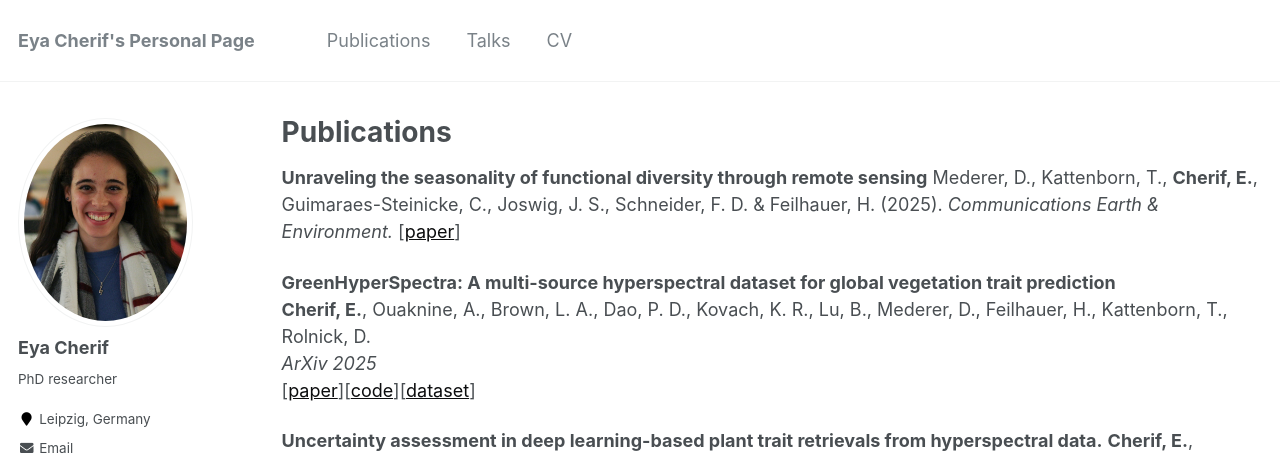
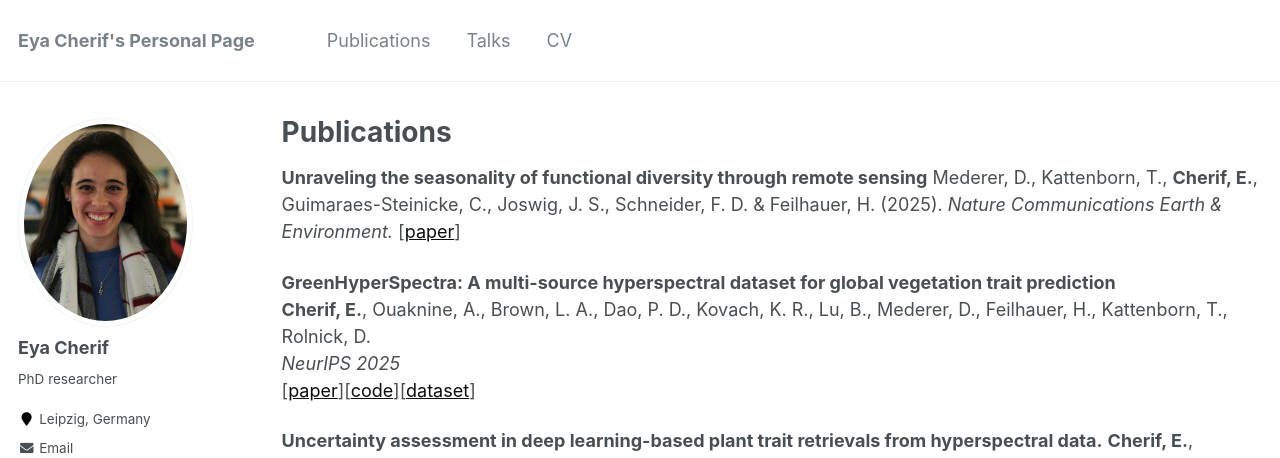
Before and after one commit to echerif18/echerif18.github.io, a Jekyll site: the page built from _pages/publications.md, in a window 1280 px wide and 1015 px high. Shown: the top 458 px of the window. Built offline with Jekyll 4.4.1, drawn with Linux system fonts in a browser that asks for light colours.

Commit message:
Update publications.md

```diff
--- a/_pages/publications.md
+++ b/_pages/publications.md
@@ -7,12 +7,12 @@ author_profile: true
 
 **Unraveling the seasonality of functional diversity through remote sensing**
 Mederer, D., Kattenborn, T., **Cherif, E.**, Guimaraes-Steinicke, C., Joswig, J. S., Schneider, F. D. & Feilhauer, H. (2025).
-*Communications Earth & Environment.*
+*Nature Communications Earth & Environment.*
 [[paper](https://www.nature.com/articles/s43247-025-02646-x)]
 
 **GreenHyperSpectra: A multi-source hyperspectral dataset for global vegetation trait prediction**
 **Cherif, E.**, Ouaknine, A., Brown, L. A., Dao, P. D., Kovach, K. R., Lu, B., Mederer, D., Feilhauer, H., Kattenborn, T., Rolnick, D.
-*ArXiv 2025*
+*NeurIPS 2025*
 [[paper](https://arxiv.org/abs/2507.06806)][[code](https://github.com/echerif18/HyspectraSSL)][[dataset](https://huggingface.co/datasets/Avatarr05/GreenHyperSpectra)]
 
 **Uncertainty assessment in deep learning-based plant trait retrievals from hyperspectral data.**
```
